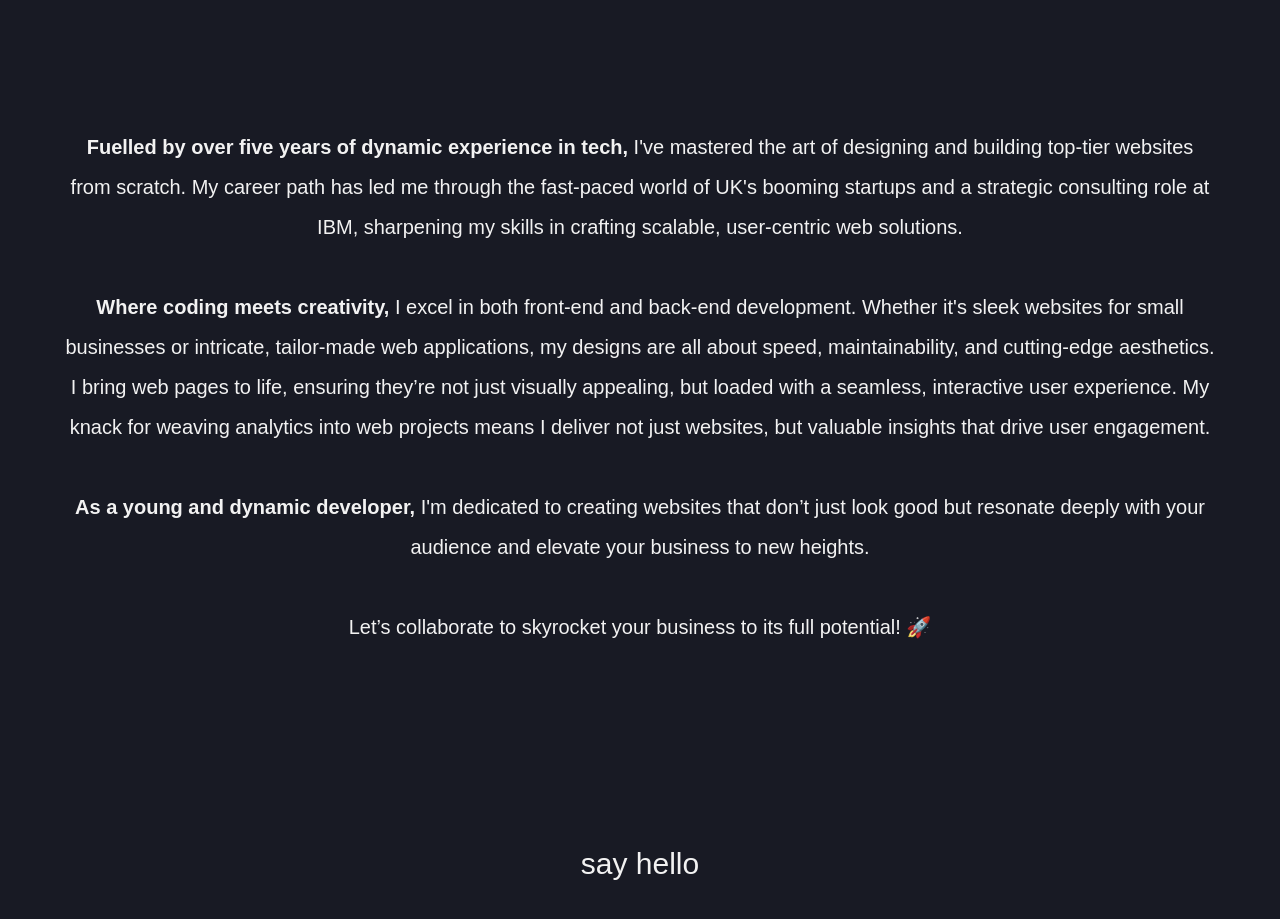
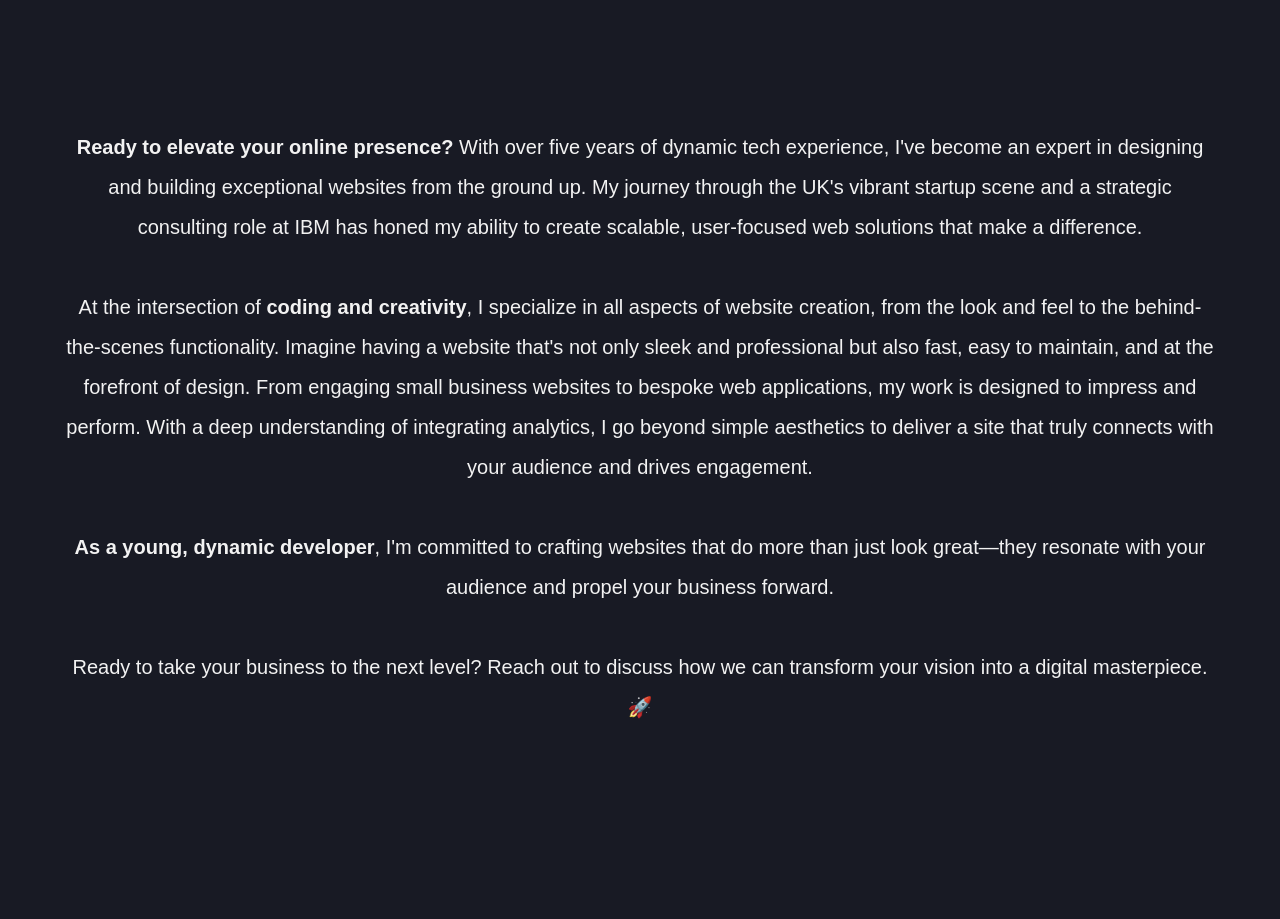
Before and after one commit to tristanp1407/tristanplet.com, a React (Create React App) app: page / in a window 1280 px wide. Shown: the part 2160-3079 px from the top of the page. Built offline with nearby package versions, Linux system fonts and the light colour scheme.

Commit message:
UPdate about me

```diff
--- a/src/components/AboutMe/AboutMe.js
+++ b/src/components/AboutMe/AboutMe.js
@@ -5,33 +5,35 @@ export default function AboutMe() {
   return (
     <S.Container>
       <S.Copy>
-        <strong>
-          Fuelled by over five years of dynamic experience in tech,
-        </strong>{" "}
-        I've mastered the art of designing and building top-tier websites from
-        scratch. My career path has led me through the fast-paced world of UK's
-        booming startups and a strategic consulting role at IBM, sharpening my
-        skills in crafting scalable, user-centric web solutions.
+        <strong>Ready to elevate your online presence?</strong> With over five
+        years of dynamic tech experience, I've become an expert in designing and
+        building exceptional websites from the ground up. My journey through the
+        UK's vibrant startup scene and a strategic consulting role at IBM has
+        honed my ability to create scalable, user-focused web solutions that
+        make a difference.
       </S.Copy>
 
       <S.Copy>
-        <strong>Where coding meets creativity,</strong> I excel in both
-        front-end and back-end development. Whether it's sleek websites for
-        small businesses or intricate, tailor-made web applications, my designs
-        are all about speed, maintainability, and cutting-edge aesthetics. I
-        bring web pages to life, ensuring they’re not just visually appealing,
-        but loaded with a seamless, interactive user experience. My knack for
-        weaving analytics into web projects means I deliver not just websites,
-        but valuable insights that drive user engagement.
+        At the intersection of <strong>coding and creativity</strong>, I
+        specialize in all aspects of website creation, from the look and feel to
+        the behind-the-scenes functionality. Imagine having a website that's not
+        only sleek and professional but also fast, easy to maintain, and at the
+        forefront of design. From engaging small business websites to bespoke
+        web applications, my work is designed to impress and perform. With a
+        deep understanding of integrating analytics, I go beyond simple
+        aesthetics to deliver a site that truly connects with your audience and
+        drives engagement.
       </S.Copy>
 
       <S.Copy>
-        <strong>As a young and dynamic developer,</strong> I'm dedicated to
-        creating websites that don’t just look good but resonate deeply with
-        your audience and elevate your business to new heights.
+        <strong>As a young, dynamic developer</strong>, I'm committed to
+        crafting websites that do more than just look great—they resonate with
+        your audience and propel your business forward.
       </S.Copy>
+
       <S.Copy>
-        Let’s collaborate to skyrocket your business to its full potential! 🚀
+        Ready to take your business to the next level? Reach out to discuss how
+        we can transform your vision into a digital masterpiece. 🚀
       </S.Copy>
     </S.Container>
   );
--- a/src/components/AboutMe/AboutMe.styled.js
+++ b/src/components/AboutMe/AboutMe.styled.js
@@ -10,4 +10,5 @@ export const Copy = styled.p`
   color: ${(props) => props.theme.fontColor};
   line-height: 200%;
   text-align: center;
+  font-size: 20px !important;
 `;
```
